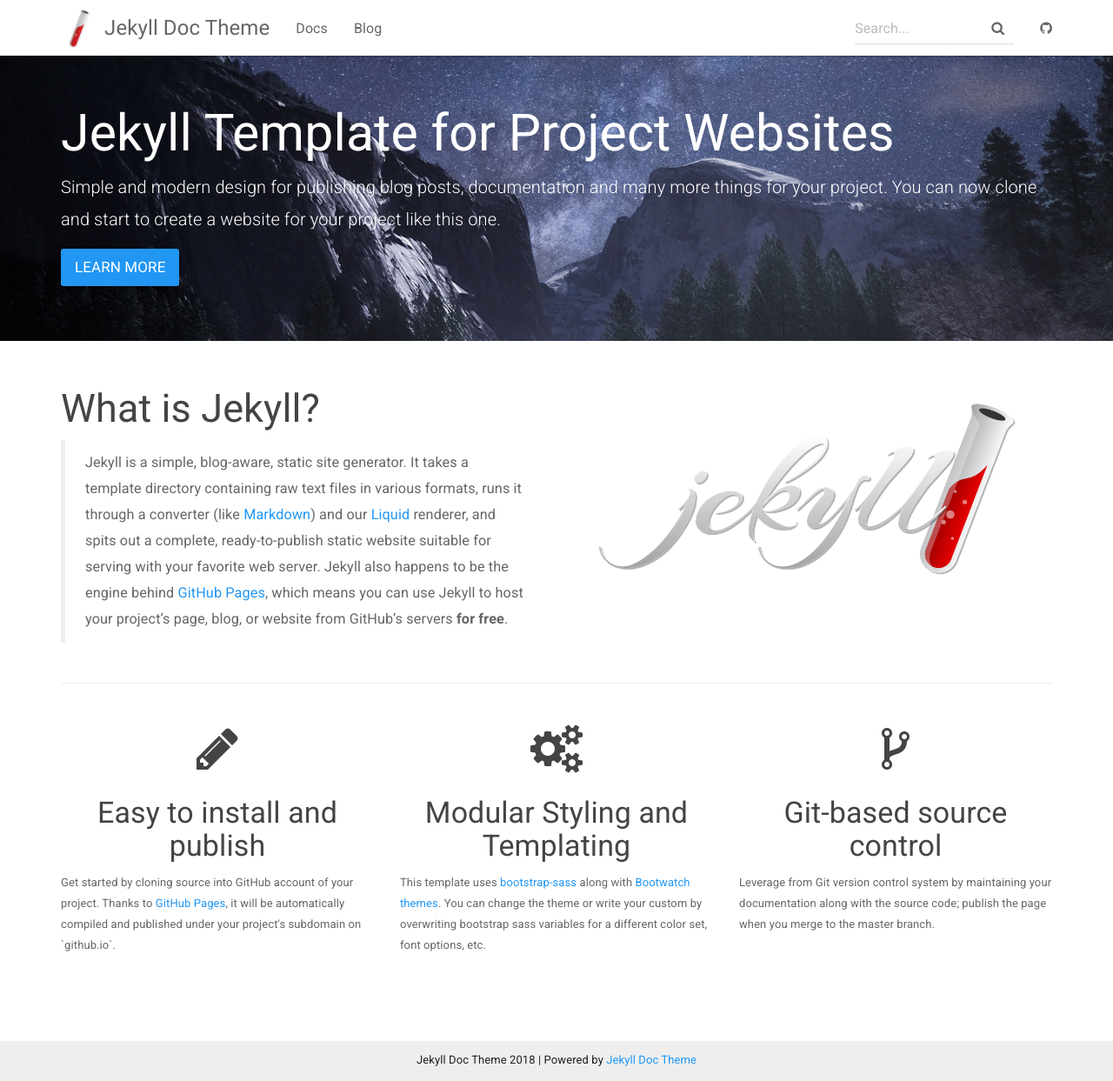
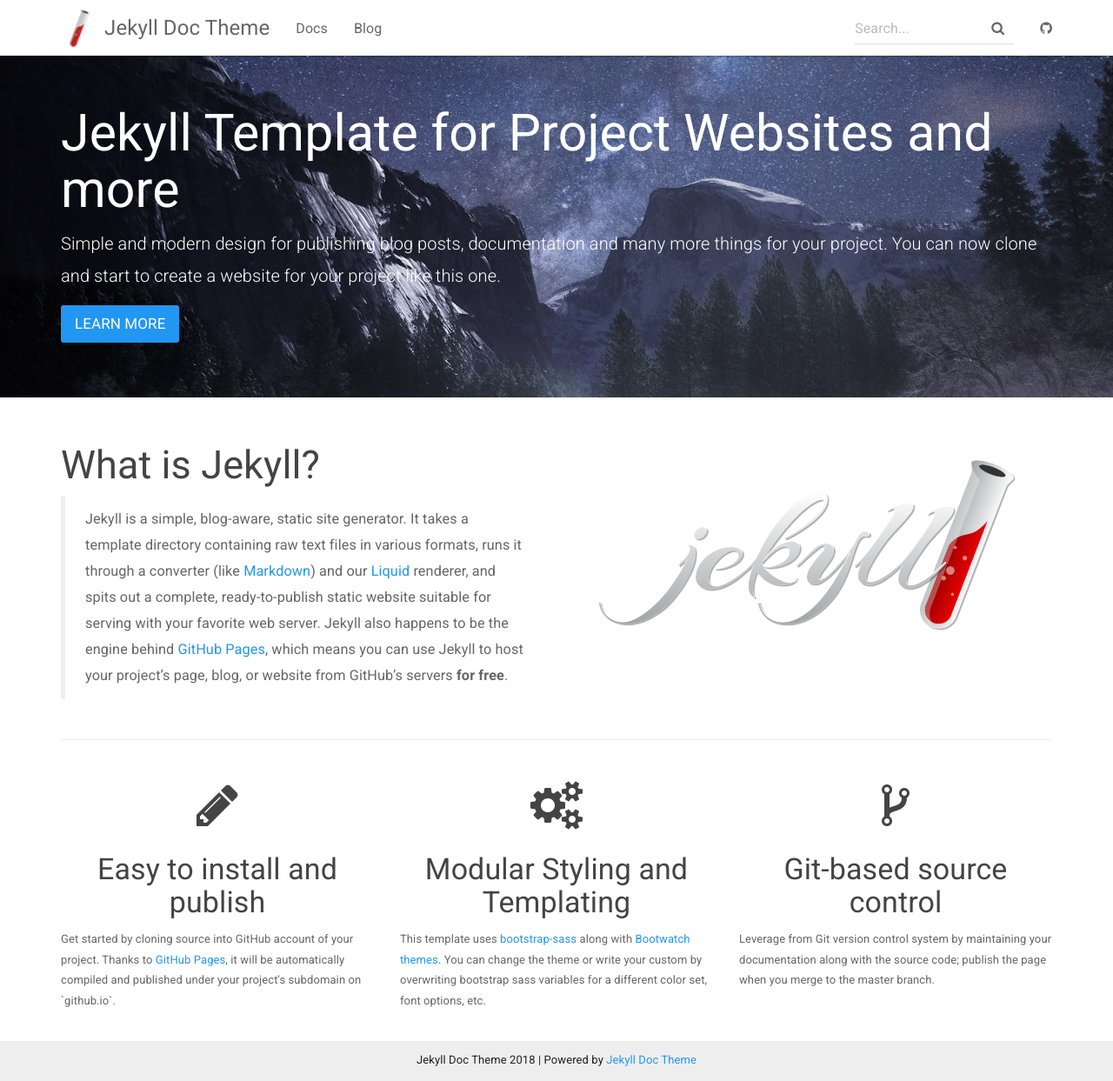
Before and after one commit to aksakalli/jekyll-doc-theme, a Jekyll site: the page built from index.html, in a window 1280 px wide and 1243 px high. Shown: the whole window at 87% size. Built offline with Jekyll 4.4.1, drawn with Linux system fonts in a browser that asks for light colours; nearby versions of some CDN libraries.

Commit message:
Update index.html

```diff
--- a/index.html
+++ b/index.html
@@ -4,7 +4,7 @@
 
 <div class="header-container jumbotron">
     <div class="container">
-        <h1>Jekyll Template for Project Websites</h1>
+        <h1>Jekyll Template for Project Websites and more</h1>
         <p>Simple and modern design for publishing blog posts, documentation and many more things for your project.
           You can now clone and start to create a website for your project like this one.</p>
         <p><a class="btn btn-primary btn-lg" href="{{ "/docs/home/" | prepend: site.baseurl }}" role="button">Learn more</a></p>
```
